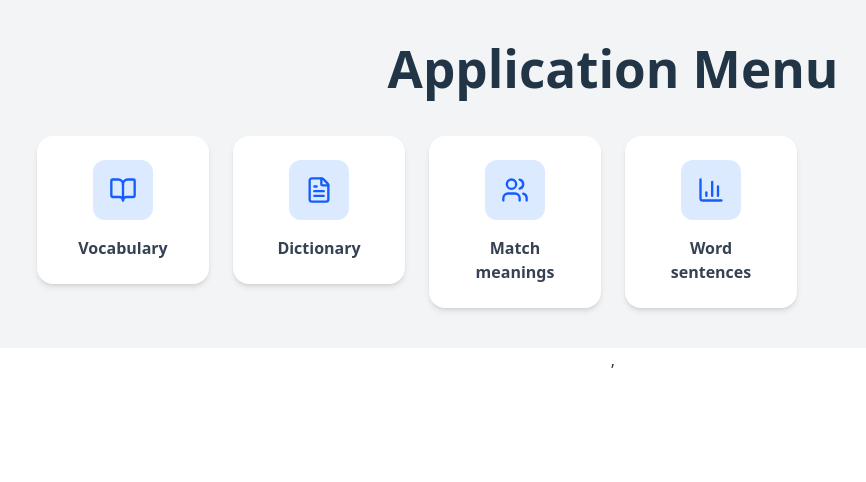
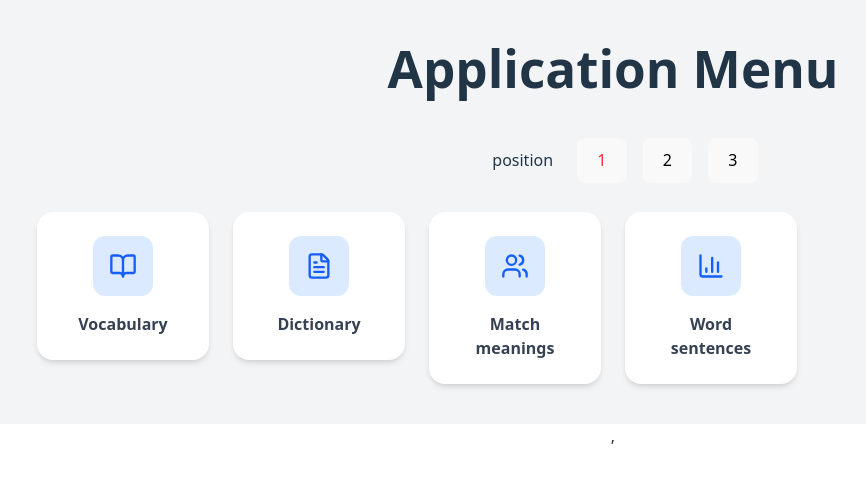
Before and after one commit to attikpo-akrabal-godwin/revises-word, a React (Vite) app: page / in a window 1280 px wide. Shown: the top 482 px of the page, without its empty margins (27-893 px from the left). Built offline with nearby package versions, Linux system fonts and the light colour scheme.

Commit message:
revise word

```diff
--- a/src/assets/format2.json
+++ b/src/assets/format2.json
@@ -9,7 +9,8 @@
                     ]
                 }
             ],
-            "translation": "déclaration de mission"
+            "translation": "déclaration de mission",
+            "position": 1
         },
         "assess": {
             "meanings": [
@@ -26,7 +27,8 @@
                     ]
                 }
             ],
-            "translation": "évaluer"
+            "translation": "évaluer",
+            "position": 1
         },
         "perks": {
             "meanings": [
@@ -37,7 +39,8 @@
                     ]
                 }
             ],
-            "translation": "avantages"
+            "translation": "avantages",
+            "position": 1
         },
         "stockbroker": {
             "meanings": [
@@ -48,7 +51,8 @@
                     ]
                 }
             ],
-            "translation": "courtier en valeurs mobilières"
+            "translation": "courtier en valeurs mobilières",
+            "position": 1
         },
         "venue": {
             "meanings": [
@@ -59,7 +63,8 @@
                     ]
                 }
             ],
-            "translation": "lieu"
+            "translation": "lieu",
+            "position": 1
         },
         "fulfill": {
             "meanings": [
@@ -70,7 +75,8 @@
                     ]
                 }
             ],
-            "translation": "remplir"
+            "translation": "remplir",
+            "position": 1
         }
     },
     "Phrasal Verbs": {
@@ -84,7 +90,8 @@
                     ]
                 }
             ],
-            "translation": "se démarquer"
+            "translation": "se démarquer",
+            "position": 1
         },
         "carry out": {
             "meanings": [
@@ -95,7 +102,8 @@
                     ]
                 }
             ],
-            "translation": "effectuer"
+            "translation": "effectuer",
+            "position": 1
         },
         "come up": {
             "meanings": [
@@ -112,7 +120,8 @@
                     ]
                 }
             ],
-            "translation": "survenir"
+            "translation": "survenir",
+            "position": 1
         },
         "point out": {
             "meanings": [
@@ -123,7 +132,8 @@
                     ]
                 }
             ],
-            "translation": "faire remarquer"
+            "translation": "faire remarquer",
+            "position": 1
         },
         "get by": {
             "meanings": [
@@ -134,7 +144,45 @@
                     ]
                 }
             ],
-            "translation": "s'en sortir"
+            "translation": "s'en sortir",
+            "position": 1
+        },
+        "to sort out": {
+            "meanings": [
+                {
+                    "definition": "to organize or arrange things",
+                    "examples": [
+                        "I need to *sort out* my closet this weekend."
+                    ]
+                },
+                {
+                    "definition": "to resolve a problem or difficulty",
+                    "examples": [
+                        "We need to *sort out* the issue with the software.",
+                        "a huge mess to sort out"
+                    ]
+                },
+                {
+                    "definition": "to classify or separate items into groups",
+                    "examples": [
+                        "They *sorted out* the recyclables from the trash."
+                    ]
+                }
+            ],
+            "translation": "trier, résoudre, organiser",
+            "position": 3
+        },
+        "and so on": {
+            "meanings": [
+                {
+                    "definition": "used to indicate that a list continues with similar items",
+                    "examples": [
+                        "I bought apples, bananas, oranges, *and so on*."
+                    ]
+                }
+            ],
+            "translation": "etc., et ainsi de suite",
+            "position": 3
         }
     },
     "Daily Life": {
@@ -153,7 +201,8 @@
                     ]
                 }
             ],
-            "translation": "retirer"
+            "translation": "retirer",
+            "position": 1
         },
         "standing next to": {
             "meanings": [
@@ -164,7 +213,8 @@
                     ]
                 }
             ],
-            "translation": " à côté de"
+            "translation": " à côté de",
+            "position": 1
         },
         "hanging up the phone": {
             "meanings": [
@@ -175,7 +225,8 @@
                     ]
                 }
             ],
-            "translation": "raccrocher le téléphone"
+            "translation": "raccrocher le téléphone",
+            "position": 1
         },
         "sheet": {
             "meanings": [
@@ -186,7 +237,8 @@
                     ]
                 }
             ],
-            "translation": "drap"
+            "translation": "drap",
+            "position": 1
         },
         "stationery": {
             "meanings": [
@@ -197,7 +249,8 @@
                     ]
                 }
             ],
-            "translation": "papeterie"
+            "translation": "papeterie",
+            "position": 1
         },
         "fares": {
             "meanings": [
@@ -208,7 +261,56 @@
                     ]
                 }
             ],
-            "translation": "tarifs,billets"
+            "translation": "tarifs,billets",
+            "position": 1
+        },
+        "pick up": {
+            "meanings": [
+                {
+                    "definition": "to lift something from a surface",
+                    "examples": [
+                        "She *picked up* the pen from the table.",
+                        "He *picked up* his bag and left the room."
+                    ]
+                },
+                {
+                    "definition": "to collect someone or something from a place",
+                    "examples": [
+                        "I will *pick you up* at the airport tomorrow.",
+                        "She *picked up* her child from school."
+                    ]
+                },
+                {
+                    "definition": "to learn something without formal instruction",
+                    "examples": [
+                        "He *picked up* Spanish while traveling.",
+                        "You must have *picked up* lots of valuable experience"
+                    ]
+                },
+                {
+                    "definition": "to improve or increase",
+                    "examples": [
+                        "Sales *picked up* last month.",
+                        "The wind *picked up* in the evening."
+                    ]
+                }
+            ],
+            "translation": "ramasser, récupérer, apprendre, augmenter",
+            "position": 3
+        },
+        "a huge mess": {
+            "meanings": [
+                {
+                    "definition": "a situation or place that is very disorganized or chaotic",
+                    "examples": [
+                        "The kitchen was *a huge mess* after the party.",
+                        "My schedule this week is *a huge mess* with too many meetings.",
+                        "a huge mess to sort out"
+                    ]
+                }
+            ],
+            "translation": "un énorme désordre, un chaos",
+            "position": 3
         }
     },
     "General Vocabulary": {
@@ -223,7 +325,8 @@
                     ]
                 }
             ],
-            "translation": "éveiller , susciter"
+            "translation": "éveiller , susciter",
+            "position": 1
         },
         "awoken": {
             "meanings": [
@@ -234,7 +337,8 @@
                     ]
                 }
             ],
-            "translation": "réveillé"
+            "translation": "réveillé",
+            "position": 1
         },
         "awkward": {
             "meanings": [
@@ -246,7 +350,8 @@
                     ]
                 }
             ],
-            "translation": "gênant, difficile à gérer"
+            "translation": "gênant, difficile à gérer",
+            "position": 1
         },
         "crowd": {
             "meanings": [
@@ -258,7 +363,8 @@
                     ]
                 }
             ],
-            "translation": "foule"
+            "translation": "foule",
+            "position": 1
         },
         "gathering": {
             "meanings": [
@@ -273,15 +379,10 @@
                     "examples": [
                         "The gathering of data is important for research."
                     ]
-                },
-                {
-                    "definition": "Understood or inferred without being explicitly stated",
-                    "examples": [
-                        "I have a gathering that he will be late."
-                    ]
                 }
             ],
-            "translation": "rassemblement, collecte, intuition"
+            "translation": "rassemblement, collecte",
+            "position": 1
         },
         "further": {
             "meanings": [
@@ -305,7 +406,8 @@
                     ]
                 }
             ],
-            "translation": "plus loin, promouvoir, supplémentaire"
+            "translation": "plus loin, promouvoir, supplémentaire",
+            "position": 1
         },
         "odd": {
             "meanings": [
@@ -316,7 +418,8 @@
                     ]
                 }
             ],
-            "translation": "bizarre, étrange"
+            "translation": "bizarre, étrange",
+            "position": 1
         },
         "blurred": {
             "meanings": [
@@ -329,7 +432,8 @@
                     ]
                 }
             ],
-            "translation": "flou"
+            "translation": "flou",
+            "position": 1
         },
         "blurry": {
             "meanings": [
@@ -340,7 +444,8 @@
                     ]
                 }
             ],
-            "translation": "flou"
+            "translation": "flou",
+            "position": 1
         },
         "buried": {
             "meanings": [
@@ -352,7 +457,8 @@
                     ]
                 }
             ],
-            "translation": "enterré"
+            "translation": "enterré",
+            "position": 1
         },
         "clues": {
             "meanings": [
@@ -363,7 +469,8 @@
                     ]
                 }
             ],
-            "translation": "indices"
+            "translation": "indices",
+            "position": 2
         },
         "quote": {
             "meanings": [
@@ -374,7 +481,8 @@
                     ]
                 }
             ],
-            "translation": "citation"
+            "translation": "citation",
+            "position": 1
         },
         "unfair": {
             "meanings": [
@@ -385,7 +493,8 @@
                     ]
                 }
             ],
-            "translation": "injuste"
+            "translation": "injuste",
+            "position": 2
         },
         "butt": {
             "meanings": [
@@ -396,7 +505,8 @@
                     ]
                 }
             ],
-            "translation": ""
+            "translation": "fesse , but de moquerie",
+            "position": 1
         },
         "attempt": {
             "meanings": [
@@ -407,7 +517,8 @@
                     ]
                 }
             ],
-            "translation": "tenter"
+            "translation": "tenter",
+            "position": 2
         },
         "within": {
             "meanings": [
@@ -418,7 +529,8 @@
                     ]
                 }
             ],
-            "translation": "à l'intérieur de"
+            "translation": "à l'intérieur de",
+            "position": 1
         },
         "sloppy": {
             "meanings": [
@@ -429,7 +541,8 @@
                     ]
                 }
             ],
-            "translation": "négligent"
+            "translation": "négligent",
+            "position": 2
         },
         "quotation": {
             "meanings": [
@@ -446,7 +559,8 @@
                     ]
                 }
             ],
-            "translation": "citation"
+            "translation": "citation",
+            "position": 1
         },
         "showroom": {
             "meanings": [
@@ -457,7 +571,8 @@
                     ]
                 }
             ],
-            "translation": "salle d'exposition"
+            "translation": "salle d'exposition",
+            "position": 1
         },
         "At the outset": {
             "meanings": [
@@ -468,7 +583,8 @@
                     ]
                 }
             ],
-            "translation": "au début"
+            "translation": "au début",
+            "position": 2
         },
         "to hit the mark ": {
             "meanings": [
@@ -479,7 +595,58 @@
                     ]
                 }
             ],
-            "translation": "atteindre l'objectif"
+            "translation": "atteindre l'objectif",
+            "position": 1
+        },
+        "in my stride": {
+            "meanings": [
+                {
+                    "definition": "to deal with difficulties or problems without being upset",
+                    "examples": [
+                        "He faced criticism at work and took it *in his stride*."
+                    ]
+                }
+            ],
+            "translation": "avec sérénité, sans se laisser perturber, avec philosophie",
+            "position": 3
+        },
+        "indeed": {
+            "meanings": [
+                {
+                    "definition": "used to emphasize a statement or confirm something",
+                    "examples": [
+                        "She’s very talented. *Indeed* she is.",
+                        "*Indeed*. But presumably you’d checked out the firm prior to joining."
+                    ]
+                }
+            ],
+            "translation": "en effet, vraiment, assurément",
+            "position": 3
+        },
+        "thorough": {
+            "meanings": [
+                {
+                    "definition": "complete, careful, and detailed",
+                    "examples": [
+                        "She did a *thorough* job cleaning the house.",
+                        "But maybe because of my lack of experience, I hadn’t been *thorough* enough."
+                    ]
+                }
+            ],
+            "translation": "complet, minutieux, approfondi",
+            "position": 3
+        },
+        "prior": {
+            "meanings": [
+                {
+                    "definition": "before a particular time or event",
+                    "examples": [
+                        "Please read the instructions *prior* to starting the exam."
+                    ]
+                }
+            ],
+            "translation": "préalable, antérieur, précédent",
+            "position": 3
         },
         "knock": {
             "meanings": [
@@ -490,7 +657,8 @@
                     ]
                 }
             ],
-            "translation": "battre, frapper"
+            "translation": "battre, frapper",
+            "position": 2
         },
         "involve": {
             "meanings": [
@@ -501,7 +669,8 @@
                     ]
                 }
             ],
-            "translation": "impliquer"
+            "translation": "impliquer",
+            "position": 1
         },
         "evolve": {
             "meanings": [
@@ -512,7 +681,8 @@
                     ]
                 }
             ],
-            "translation": "évoluer"
+            "translation": "évoluer",
+            "position": 1
         },
         "joinery": {
             "meanings": [
@@ -523,7 +693,8 @@
                     ]
                 }
             ],
-            "translation": "menuiserie"
+            "translation": "menuiserie",
+            "position": 1
         },
         "staircases": {
             "meanings": [
@@ -534,7 +705,8 @@
                     ]
                 }
             ],
-            "translation": "escaliers"
+            "translation": "escaliers",
+            "position": 2
         },
         "range from … to …": {
             "meanings": [
@@ -545,7 +717,8 @@
                     ]
                 }
             ],
-            "translation": "aller de ... à ..."
+            "translation": "aller de ... à ...",
+            "position": 1
         },
         "spreads": {
             "meanings": [
@@ -556,7 +729,8 @@
                     ]
                 }
             ],
-            "translation": "se répandre"
+            "translation": "se répandre",
+            "position": 2
         },
         "forefront": {
             "meanings": [
@@ -567,7 +741,8 @@
                     ]
                 }
             ],
-            "translation": "premier plan"
+            "translation": "premier plan",
+            "position": 2
         },
         "reliable": {
             "meanings": [
@@ -578,7 +753,8 @@
                     ]
                 }
             ],
-            "translation": "fiable"
+            "translation": "fiable",
+            "position": 1
         },
         "relatable": {
             "meanings": [
@@ -589,7 +765,8 @@
                     ]
                 }
             ],
-            "translation": "relatable"
+            "translation": "relatable",
+            "position": 2
         },
         "towards": {
             "meanings": [
@@ -600,7 +777,8 @@
                     ]
                 }
             ],
-            "translation": "vers"
+            "translation": "vers",
+            "position": 2
         },
         "reckon": {
             "meanings": [
@@ -617,7 +795,8 @@
                     ]
                 }
             ],
-            "translation": "penser, estimer , calculer"
+            "translation": "penser, estimer , calculer",
+            "position": 2
         },
         "scheme": {
             "meanings": [
@@ -628,7 +807,8 @@
                     ]
                 }
             ],
-            "translation": "plan, programme"
+            "translation": "plan, programme",
+            "position": 2
         },
         "undertaking": {
             "meanings": [
@@ -639,7 +819,8 @@
                     ]
                 }
             ],
-            "translation": "entreprise, projet"
+            "translation": "entreprise, projet",
+            "position": 2
         },
         "Whichever": {
             "meanings": [
@@ -650,7 +831,8 @@
                     ]
                 }
             ],
-            "translation": "lequel que ce soit"
+            "translation": "lequel que ce soit",
+            "position": 2
         },
         "whoever": {
             "meanings": [
@@ -661,7 +843,8 @@
                     ]
                 }
             ],
-            "translation": "quiconque"
+            "translation": "quiconque",
+            "position": 2
         },
         "whatever": {
             "meanings": [
@@ -672,7 +855,8 @@
                     ]
                 }
             ],
-            "translation": "quoi que ce soit"
+            "translation": "quoi que ce soit",
+            "position": 2
         },
         "barely": {
             "meanings": [
@@ -683,9 +867,10 @@
                     ]
                 }
             ],
-            "translation": "à peine"
+            "translation": "à peine",
+            "position": 2
         },
-        "almost":{
+        "almost": {
             "meanings": [
                 {
                     "definition": "very nearly but not exactly or entirely",
@@ -694,7 +879,8 @@
                     ]
                 }
             ],
-            "translation": "presque"
+            "translation": "presque",
+            "position": 2
         },
         "purposes": {
             "meanings": [
@@ -707,7 +893,8 @@
                     ]
                 }
             ],
-            "translation": "objectifs"
+            "translation": "objectifs",
+            "position": 2
         },
         "layout": {
             "meanings": [
@@ -718,8 +905,8 @@
                     ]
                 }
             ],
-            "translation": "disposition, aménagement"
+            "translation": "disposition, aménagement",
+            "position": 2
         }
     }
-
 }
--- a/src/config/types.ts
+++ b/src/config/types.ts
@@ -7,6 +7,7 @@ export type Meaning = {
 
 export type WordEntry = {
   translation: string;
+  position:number;
   meanings: Meaning[];
 };
 
--- a/src/pages/Index.tsx
+++ b/src/pages/Index.tsx
@@ -1,35 +1,75 @@
-import {  BarChart3, BookOpen, FileText, Users } from "lucide-react";
-import { use, useEffect } from "react";
+import { BarChart3, BookOpen, FileText, Users } from "lucide-react";
+import { use, useEffect, useState } from "react";
 import { NavLink } from "react-router";
 import data from "../assets/format2.json";
-
+const nbrOfPostion = 3
 
 
 
 export default function GridMenu() {
+    const [curentPosition, setcurentPosition] = useState(1)
     useEffect(() => {
         if (!localStorage.getItem("db")) {
             localStorage.setItem("db", JSON.stringify(data));
         }
+
+        const lastestPosition = localStorage.getItem("latestPosition")
+
+        if (!lastestPosition) {
+            localStorage.setItem("latestPosition", "1");
+        }else{
+            setcurentPosition(parseInt(lastestPosition))
+        }
     }, []);
 
+    const changeCurentPositions = (position:number)=>{
+        setcurentPosition(position)
+        localStorage.setItem("latestPosition", position.toString());
+    }
+
+
     const menuItems = [
-       /*  { title: "Dashboard", icon: Home, url: "/" }, */
+        /*  { title: "Dashboard", icon: Home, url: "/" }, */
         { title: "Vocabulary", icon: BookOpen, url: "/revise" },
-        {title: "Dictionary", icon: FileText, url: "/dictionary"},
-        { title: "Match  meanings", icon: Users , url: "/match" },
-        { title: "Word sentences", icon: BarChart3, url: "/sentences"},
-       /*
+        { title: "Dictionary", icon: FileText, url: "/dictionary" },
+        { title: "Match  meanings", icon: Users, url: "/match" },
+        { title: "Word sentences", icon: BarChart3, url: "/sentences" },
+        /*
 
-        { title: "Documents", icon: FileText },
-        { title: "Settings", icon: Settings }, */
+         { title: "Documents", icon: FileText },
+         { title: "Settings", icon: Settings }, */
     ];
-
     return (
         <div className=" bg-gray-100 p-10">
             <div className="max-w-6xl mx-auto">
                 <h1 className="text-3xl font-bold mb-10">Application Menu</h1>
+                <div className="flex justify-center mb-7">
+                    <div className=" border-gray-300 px-6 py-3 rounded-xl  ">
+                        position
+                    </div>
+                    <div className="flex gap-4 items-center">
 
+                        {
+                            Array.from({ length: nbrOfPostion }, (_, index) => (
+                                <button
+                                    key={index}
+                                    className={`${curentPosition === index + 1 ?
+                                        'bg-blue-500 text-red-500' :
+                                        'bg-gray-900 text-black'
+                                        } px-6 py-3 rounded-xl`}
+                                    onClick={()=>{
+                                        changeCurentPositions(index + 1)
+                                    }}
+                                >
+                                    {index + 1}
+                                </button>
+                            ))
+                        }
+
+
+
+                    </div>
+                </div>
                 <div className="grid grid-cols-2 sm:grid-cols-3 md:grid-cols-4 lg:grid-cols-6 gap-6">
                     {menuItems.map((item, index) => {
                         const Icon = item.icon;
--- a/src/pages/Revise.tsx
+++ b/src/pages/Revise.tsx
@@ -32,11 +32,15 @@ function transformDataFormat1(data: any): WordItem[] {
 
 function transformDataFormat2(data: DictionaryType): WordItem[] {
   const result: WordItem[] = [];
+  const latestPosition = localStorage.getItem("latestPosition")
+
 
   Object.values(data).forEach((category: any) => {
     Object.entries(category).forEach(([word, wordData]: any) => {
       const meanings = wordData.meanings;
+      const position = wordData.position
 
+      if(latestPosition && position !== parseInt(latestPosition) ) return
       if (!meanings || meanings.length === 0) return;
 
       // choisir un meaning aléatoire
```
Also changed, not shown: src/pages/MatchMeaning.tsx (+7 -0 lines), src/pages/WordSentences.tsx (+5 -4 lines).
